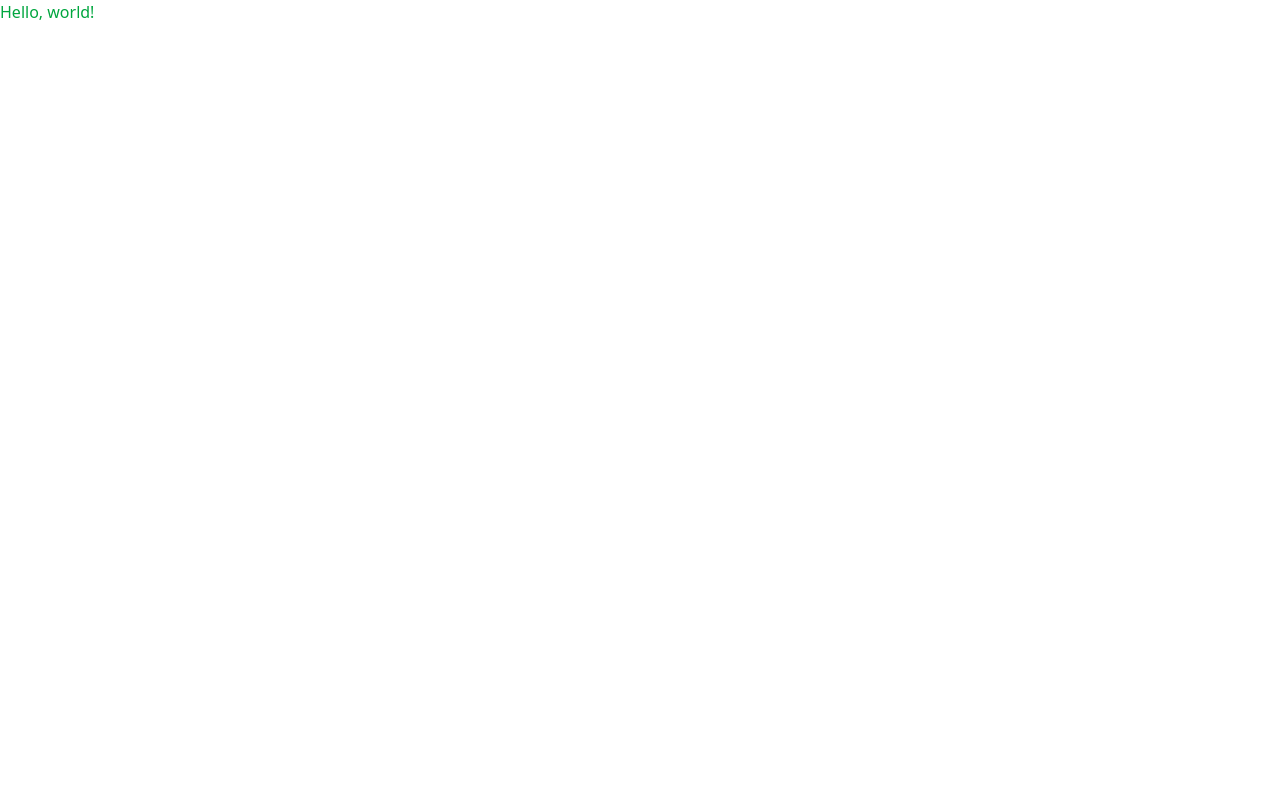
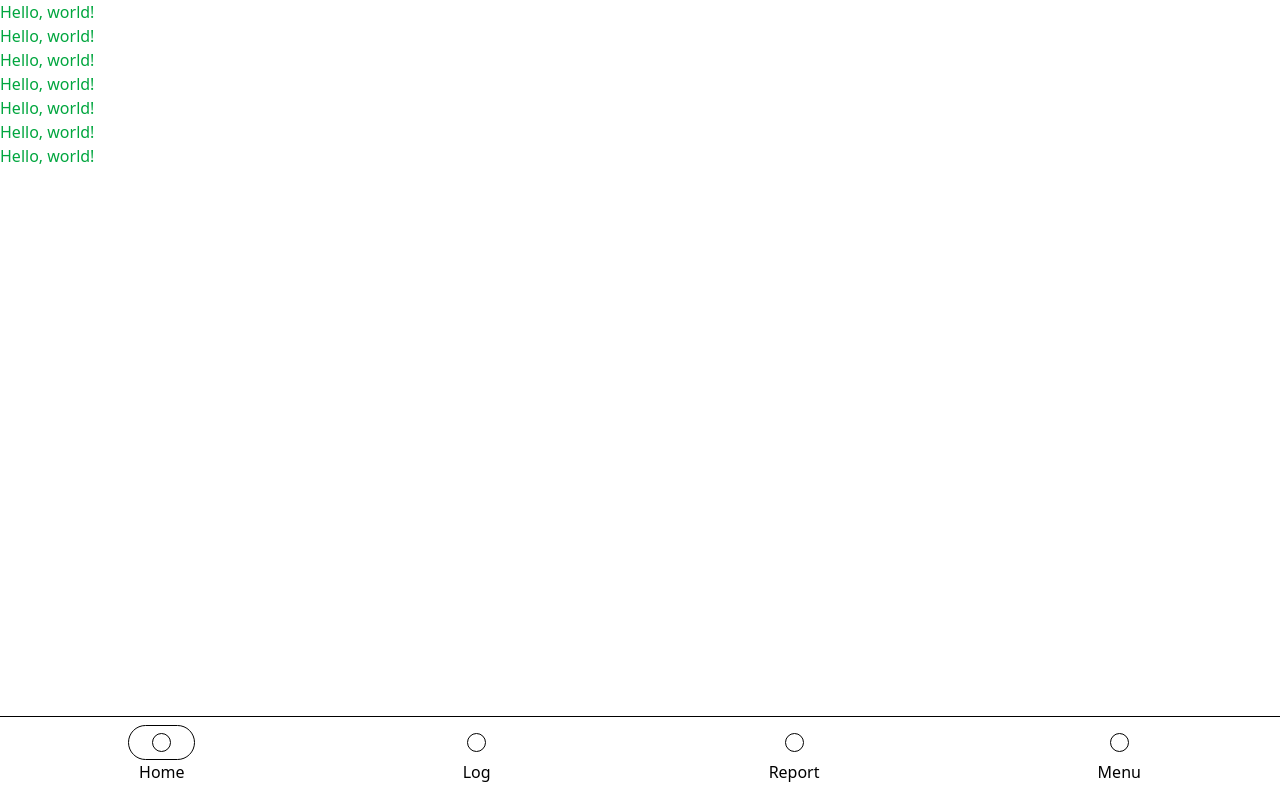
Before and after one commit to luisrafaeldeluvio/wellness-app, a React (Vite) app: page / in a window 1280 px wide. Built offline with nearby package versions, Linux system fonts and the light colour scheme.

Commit message:
Add NavBar component with navigation items and icons

```diff
--- a/src/App.tsx
+++ b/src/App.tsx
@@ -1,7 +1,16 @@
+import { NavBar } from "./components/NavBar";
+
 function App() {
   return (
     <>
       <p className="text-green-600">Hello, world!</p>
+      <p className="text-green-600">Hello, world!</p>
+      <p className="text-green-600">Hello, world!</p>
+      <p className="text-green-600">Hello, world!</p>
+      <p className="text-green-600">Hello, world!</p>
+      <p className="text-green-600">Hello, world!</p>
+      <p className="text-green-600">Hello, world!</p>
+      <NavBar></NavBar>
     </>
   );
 }
--- /dev/null
+++ b/src/components/NavBar.tsx
@@ -0,0 +1,46 @@
+import tempIcon from "./temp_icon.svg";
+
+interface NavItemProps {
+  label: string;
+  iconURL: string;
+  isActive?: boolean;
+}
+
+export const NavItem = ({ label, iconURL, isActive = false }: NavItemProps) => {
+  const activeNavItem: string = isActive
+    ? "relative before:absolute before:-inset-2 before:-inset-x-6 before:rounded-4xl before:border-1"
+    : ""; //use a state not a prop
+  return (
+    <div className="flex flex-col items-center justify-center p-4">
+      <div className={activeNavItem + " mb-2"}>
+        <img src={iconURL} />
+      </div>
+      <span>{label}</span>
+    </div>
+  );
+};
+
+const NavItems: NavItemProps[] = [
+  { label: "Home", iconURL: tempIcon, isActive: true },
+  { label: "Log", iconURL: tempIcon },
+  { label: "Report", iconURL: tempIcon },
+  { label: "Menu", iconURL: tempIcon },
+];
+
+export const NavBar = () => {
+  return (
+    <nav className="fixed bottom-0 left-0 w-full border-t border-t-black">
+      <ul className="flex justify-around">
+        {NavItems.map((item) => (
+          <li>
+            <NavItem
+              label={item.label}
+              iconURL={item.iconURL}
+              isActive={item.isActive}
+            ></NavItem>
+          </li>
+        ))}
+      </ul>
+    </nav>
+  );
+};
```
Also changed, not shown: src/components/temp_icon.svg (added).
